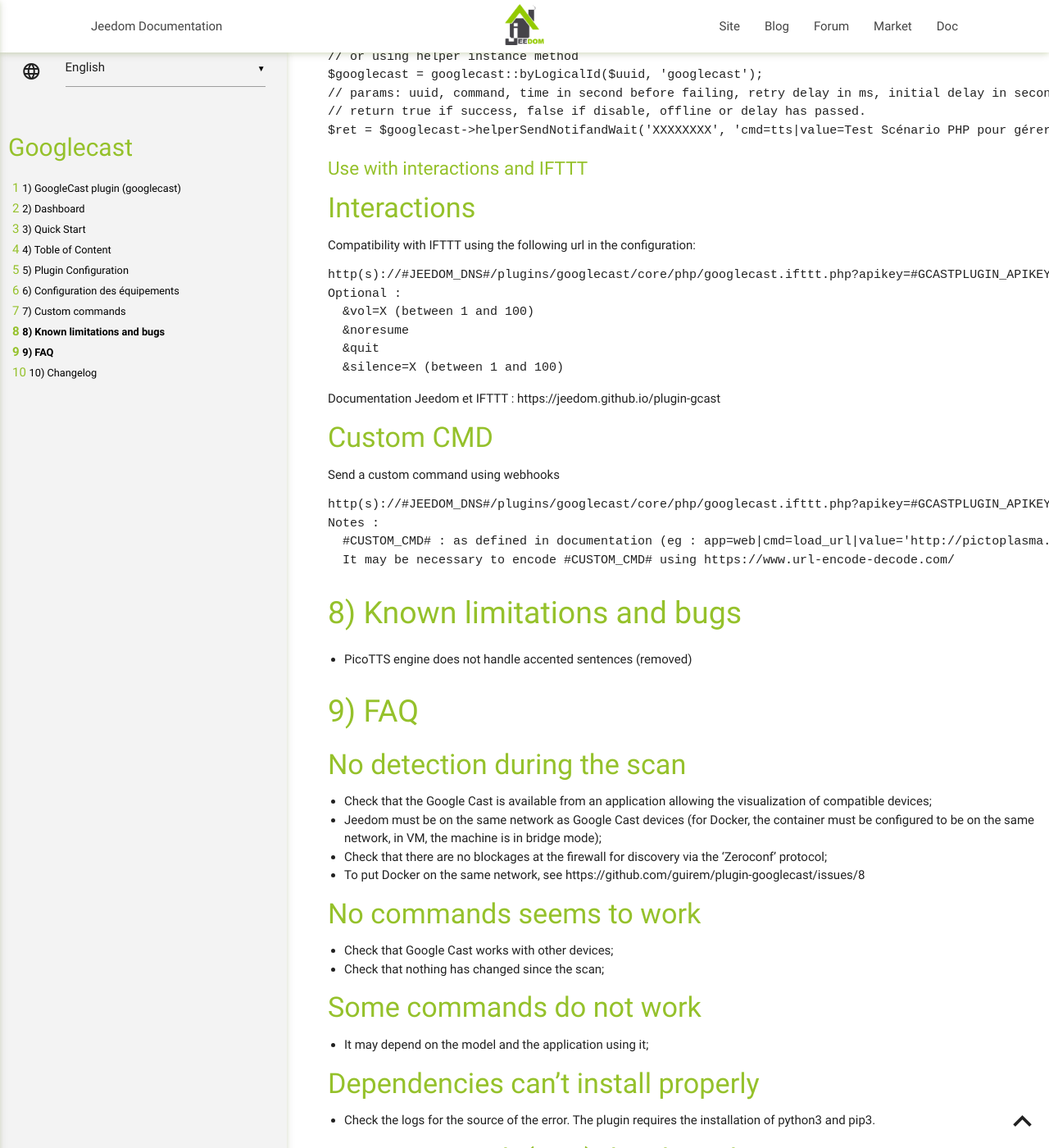
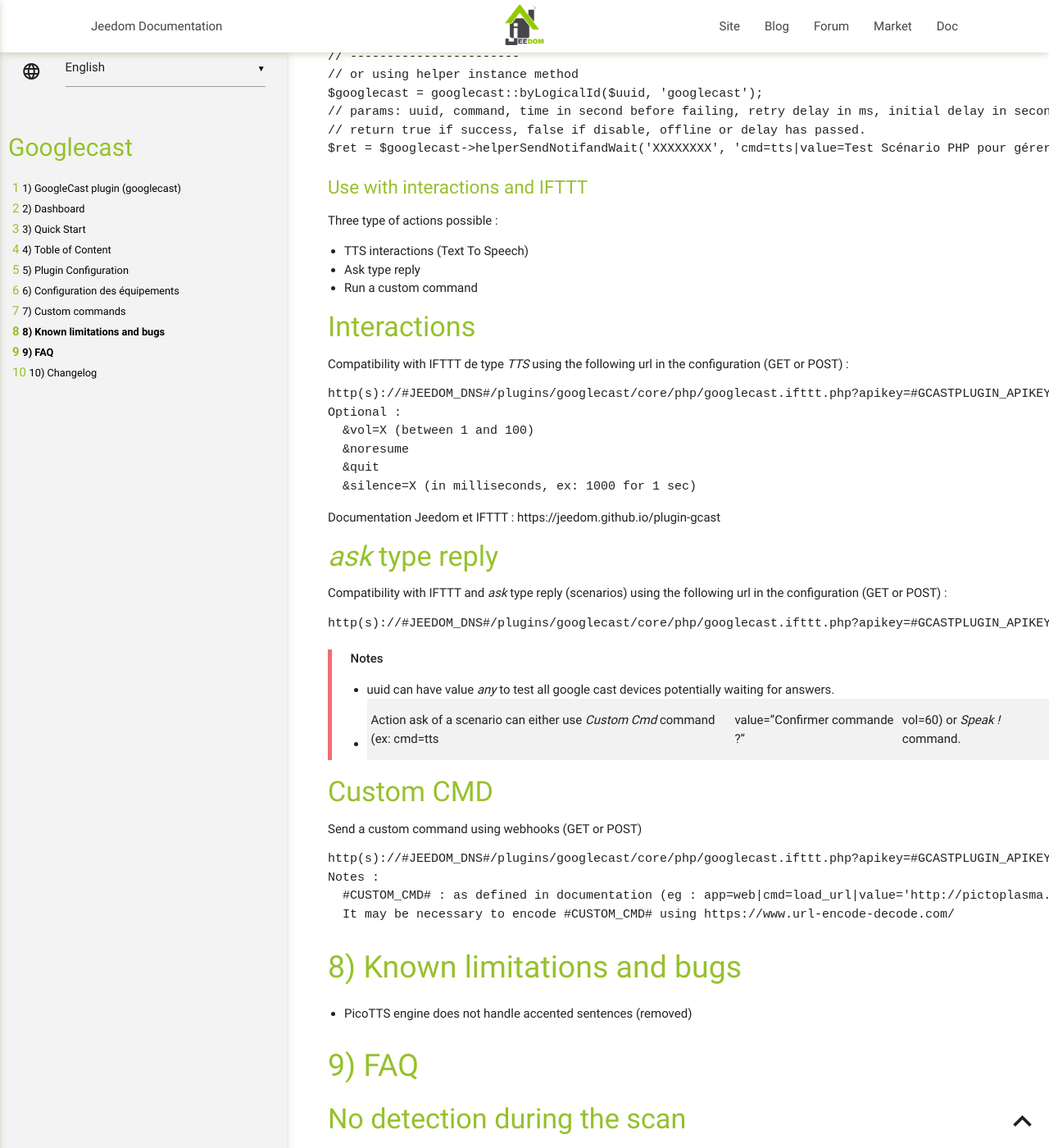
Before and after one commit to guirem/plugin-googlecast, a Jekyll site: the page built from docs/en_US/index.md, in a window 1280 px wide and 1400 px high, scrolled down 16489 px. Shown: the whole window at 82% size. Built offline with Jekyll 4.4.1, drawn with Linux system fonts in a browser that asks for light colours; our own code applies the rules of GitHub Pages for plain Markdown files.

````diff
--- a/docs/en_US/index.md
+++ b/docs/en_US/index.md
@@ -92,6 +92,7 @@ Toble of Content
       - [With php bloc code](#with-php-bloc-code)
     + [Use with interactions and IFTTT](#use-with-interactions-and-ifttt)
       - [Interactions](#interactions)
+      - [ask type reply](#-ask--type-reply)
       - [Custom CMD](#custom-cmd)
 - [Known limitations and bugs](#known-limitations-and-bugs)
 - [FAQ](#faq)
@@ -632,20 +633,35 @@ $ret = $googlecast->helperSendNotifandWait('XXXXXXXX', 'cmd=tts|value=Test Scén
 
 ### Use with interactions and IFTTT
 
+Three type of actions possible :
+- TTS interactions (Text To Speech)
+- Ask type reply
+- Run a custom command
+
 #### Interactions
-Compatibility with IFTTT using the following url in the configuration:
+Compatibility with IFTTT de type *TTS* using the following url in the configuration (GET or POST) :
 ```
 http(s)://#JEEDOM_DNS#/plugins/googlecast/core/php/googlecast.ifttt.php?apikey=#GCASTPLUGIN_APIKEY#&uuid=#GCAST_UUID#&query=<<{{TextField}}>>
 Optional :
   &vol=X (between 1 and 100)
   &noresume
   &quit
-  &silence=X (between 1 and 100)
+  &silence=X (in milliseconds, ex: 1000 for 1 sec)
 ```
 Documentation Jeedom et IFTTT : https://jeedom.github.io/plugin-gcast
 
+#### *ask* type reply
+Compatibility with IFTTT and *ask* type reply (scenarios) using the following url in the configuration (GET or POST) :
+```
+http(s)://#JEEDOM_DNS#/plugins/googlecast/core/php/googlecast.ifttt.php?apikey=#GCASTPLUGIN_APIKEY#&uuid=#GCAST_UUID#&action=askreply&query=<<{{TextField}}>>
+```
+
+> **Notes**
+> - uuid can have value *any* to test all google cast devices potentially waiting for answers.
+> - Action ask of a scenario can either use *Custom Cmd* command (ex: cmd=tts|value="Confirmer commande ?"|vol=60) or *Speak !* command.
+
 #### Custom CMD
-Send a custom command using webhooks
+Send a custom command using webhooks (GET or POST)
 ```
 http(s)://#JEEDOM_DNS#/plugins/googlecast/core/php/googlecast.ifttt.php?apikey=#GCASTPLUGIN_APIKEY#&uuid=#GCAST_UUID#&action=customcmd&query=#CUSTOM_CMD#
 Notes :
````
Also changed, not shown: docs/en_US/changelog.md (+5 -0 lines), docs/fr_FR/changelog.md (+2 -2 lines), docs/fr_FR/index.md (+2 -2 lines).
